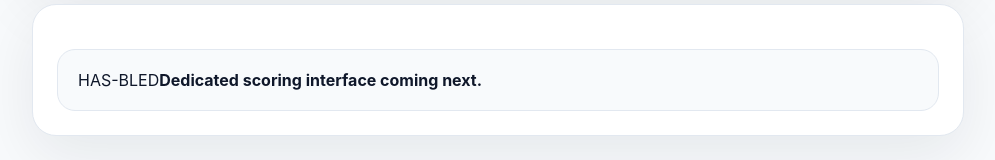
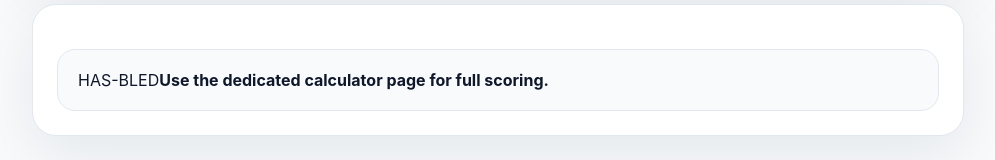
Before and after one commit to brsbyrm/meddoq, a Next.js app: page /calculators/has-bled in a window 1280 px wide. Shown: the part 322-482 px from the top of the page, without its empty margins (142-1137 px from the left). Built offline with nearby package versions, Linux system fonts and the light colour scheme.

Commit message:
Clean shared calculator placeholder text

```diff
--- a/app/calculators/CalculatorClient.jsx
+++ b/app/calculators/CalculatorClient.jsx
@@ -234,7 +234,7 @@ function Score({ title }) {
   return (
     <div style={styles.result}>
       <span>{title}</span>
-      <strong>Dedicated scoring interface coming next.</strong>
+      <strong>Use the dedicated calculator page for full scoring.</strong>
     </div>
   );
 }
```
